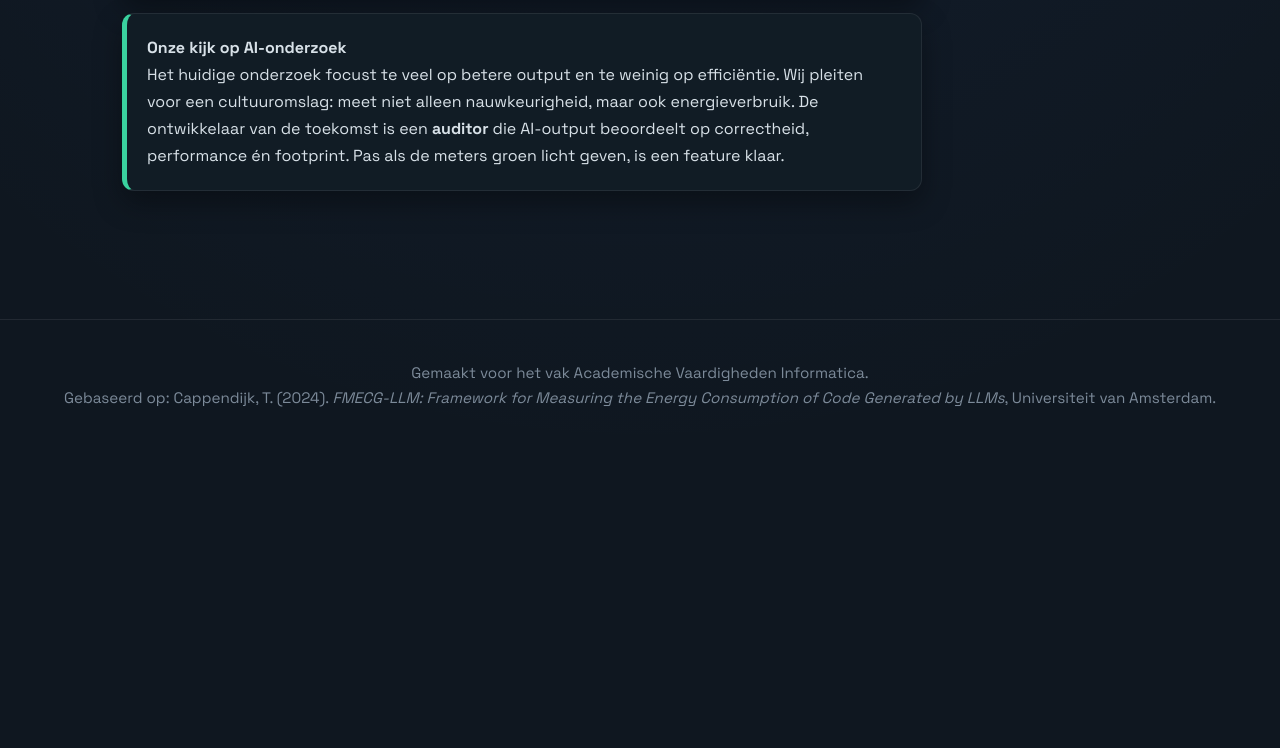
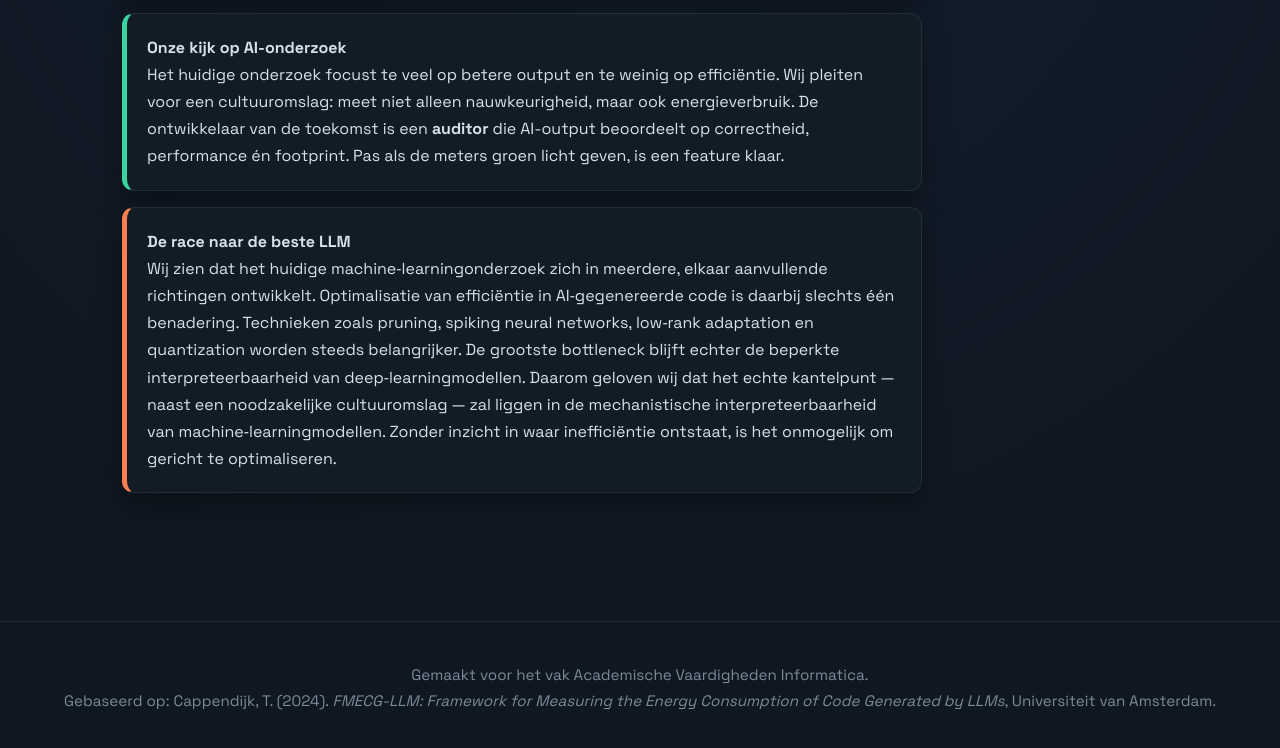
Before and after one commit to MatsVink/green-site, a plain HTML site: page index.html in a window 1280 px wide. Shown: the part 4399-5147 px from the top of the page. Before the commit the page ends 4850 px from the top, so only its background shows below. Drawn offline with nearby package versions, Linux system fonts and the light colour scheme.

Commit message:
visie uitgebreid

```diff
--- a/index.html
+++ b/index.html
@@ -393,6 +393,12 @@
             <h4>Onze kijk op AI-onderzoek</h4>
             <p>Het huidige onderzoek focust te veel op betere output en te weinig op efficiëntie. Wij pleiten voor een cultuuromslag: meet niet alleen nauwkeurigheid, maar ook energieverbruik. De ontwikkelaar van de toekomst is een <strong>auditor</strong> die AI-output beoordeelt op correctheid, performance én footprint. Pas als de meters groen licht geven, is een feature klaar.</p>
         </div>
+
+        <div class="card" style="border-left: 5px solid var(--warn); max-width: 800px; margin-top: 1rem;">
+            <h4>De race naar de beste LLM</h4>
+            <p>Wij zien dat het huidige machine‑learningonderzoek zich in meerdere, elkaar aanvullende richtingen ontwikkelt. Optimalisatie van efficiëntie in AI‑gegenereerde code is daarbij slechts één benadering. Technieken zoals pruning, spiking neural networks, low‑rank adaptation en quantization worden steeds belangrijker. De grootste bottleneck blijft echter de beperkte interpreteerbaarheid van deep‑learningmodellen.
+Daarom geloven wij dat het echte kantelpunt — naast een noodzakelijke cultuuromslag — zal liggen in de mechanistische interpreteerbaarheid van machine‑learningmodellen. Zonder inzicht in waar inefficiëntie ontstaat, is het onmogelijk om gericht te optimaliseren.</p>
+        </div>
     </section>
 
     <footer>
```
